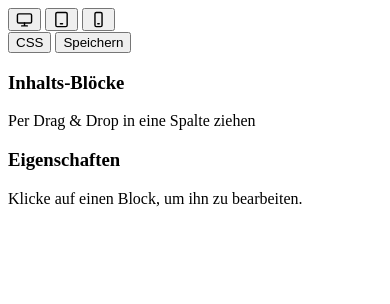
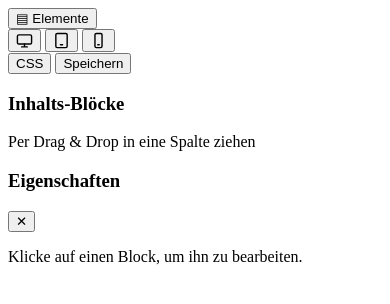
Before and after one commit to jakober/Blockwerk, a PHP site: template app/Views/admin/pages/editor.php in a window 390 px wide. Shown: the top 304 px of the page. Run offline with PHP 8.4, Linux system fonts and the light colour scheme; the template is opened without the code that fills it, so the values that code supplies are empty; some libraries are stand-ins or nearby versions.

Commit message:
Feature: Responsiver Editor für Tablet/Handy – Elemente-Schublade + Eigenschaften-Pop-up (1.65.0)
Auf schmalen Screens (<=1024px) wird der Seiten-/Layout-Editor kompakt:
- Elemente-Liste (Palette) ist ausblendbar und öffnet als Schublade von links
  (neuer Button „▤ Elemente" in der Topbar).
- Eigenschaften-Inspektor erscheint als Bottom-Sheet (Pop-up) bei Auswahl eines
  Blocks/einer Spalte/Zeile, schließt über ✕, Backdrop-Klick oder Abwählen.
- Canvas nutzt die volle Breite; die frühere erzwungene Mindestbreite
  (horizontales Scrollen) entfällt. Desktop-Layout unverändert.

Co-Authored-By: Claude Opus 4.8 <noreply@anthropic.com>
Claude-Session: https://claude.ai/code/session_01LZ1YntKLpffKBryLxwSeMJ

```diff
--- a/app/Views/admin/pages/editor.php
+++ b/app/Views/admin/pages/editor.php
@@ -19,6 +19,7 @@ $mode = $mode ?? 'page';
 
     <div class="ed-topbar">
         <a class="btn btn-ghost" href="<?= e($backUrl) ?>"><?= e($backLabel) ?></a>
+        <button type="button" id="ed-palette-toggle" class="btn btn-ghost ed-compact-only" title="Elemente-Liste ein-/ausblenden">▤ Elemente</button>
         <strong class="ed-title"><?= e($editorTitle) ?></strong>
         <div class="ed-presets" title="Neue Zeile mit Spaltenaufteilung hinzufügen"></div>
         <div class="ed-devices" title="Ansicht: So sieht die Seite auf Desktop, Tablet oder Smartphone aus">
@@ -58,10 +59,14 @@ $mode = $mode ?? 'page';
             <div class="ed-canvas cms-scope"></div>
         </div>
         <aside class="ed-inspector">
-            <h3>Eigenschaften</h3>
+            <div class="ed-insp-head">
+                <h3>Eigenschaften</h3>
+                <button type="button" id="ed-insp-close" class="ed-insp-close ed-compact-only" aria-label="Eigenschaften schließen" title="Schließen">✕</button>
+            </div>
             <div class="ed-inspector-body"><p class="muted small">Klicke auf einen Block, um ihn zu bearbeiten.</p></div>
         </aside>
     </div>
+    <div id="ed-drawer-backdrop" class="ed-drawer-backdrop" hidden></div>
 </div>
 
 <style id="ed-page-css"></style>
```
Also changed, not shown: CHANGELOG.md, public/assets/css/admin.css, public/assets/js/editor.js, 1 other file.
